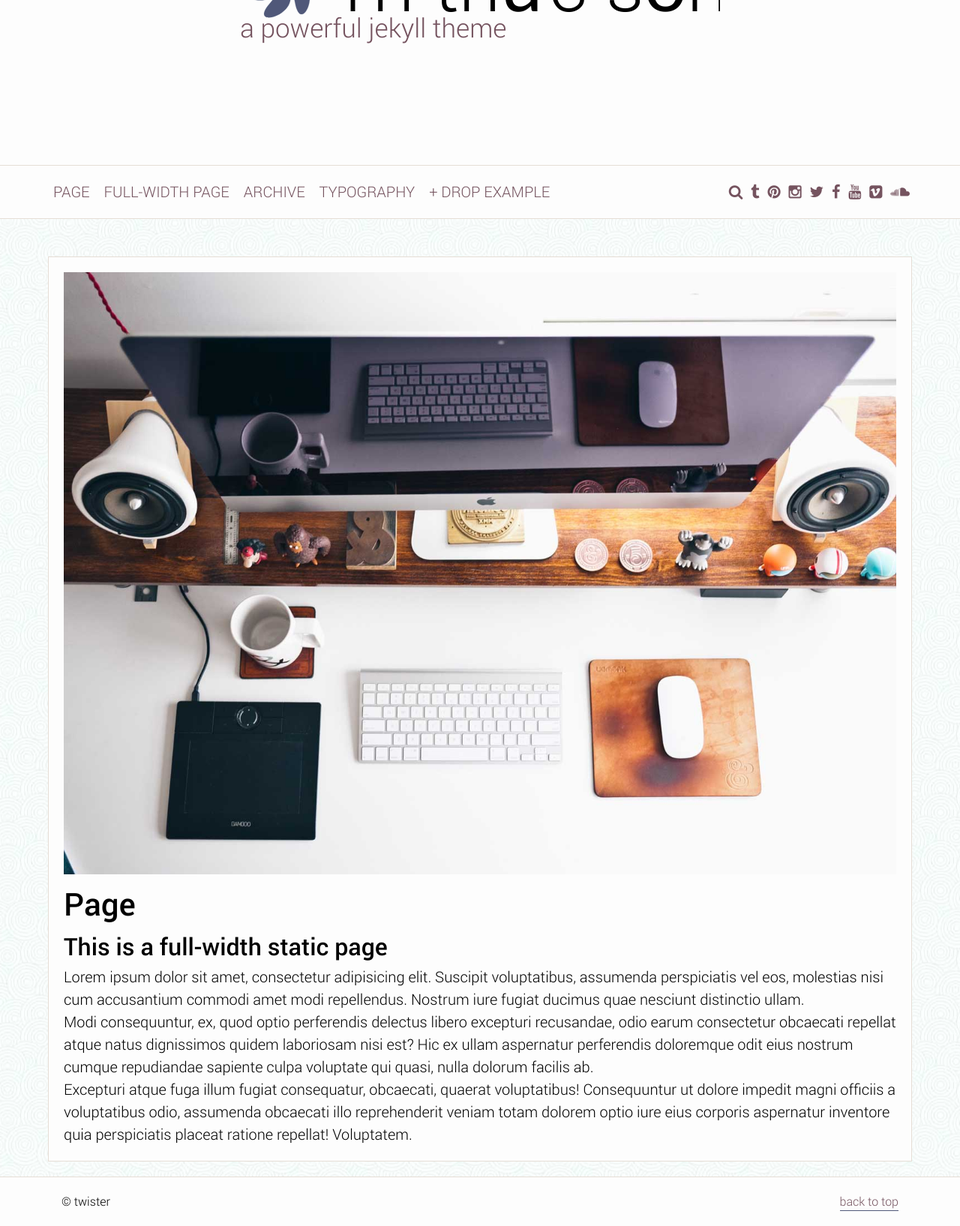
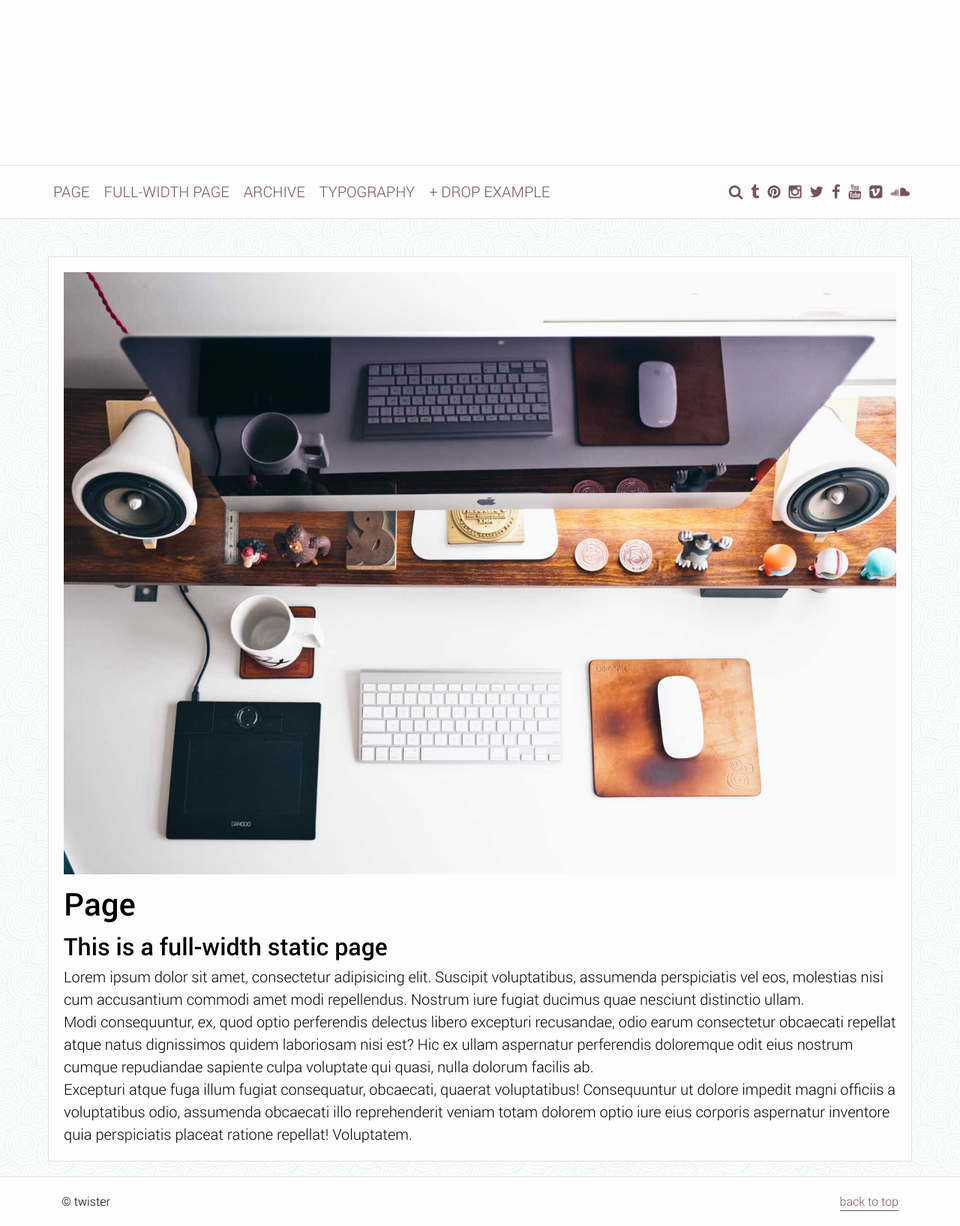
Before and after one commit to lamhongkhoa2/trithucsongcf, a Jekyll site: the page built from page-full/index.md, in a window 1280 px wide. Shown: the whole page at 75% size. Built offline with Jekyll 4.4.1, drawn with Linux system fonts in a browser that asks for light colours.

Commit message:
Update full.html

```diff
--- a/_includes/full.html
+++ b/_includes/full.html
@@ -1,5 +1,5 @@
 <svg xmlns:dc="http://purl.org/dc/elements/1.1/" xmlns:cc="http://creativecommons.org/ns#" xmlns:rdf="http://www.w3.org/1999/02/22-rdf-syntax-ns#" xmlns:svg="http://www.w3.org/2000/svg" xmlns="http://www.w3.org/2000/svg" version="1.1" viewBox="0 0 127.27984 28.97019" class="ts_full">
-  <g transform="translate(-292.0152,-400.88218)">
+  <g transform="translate(-292.0152,-450.88218)">
     <path class="icon" d="m 297.74177,394.32464 c -6.43839,7.45302 10.47423,2.57234 4.08373,-4.92179 -8.45201,-9.91167 4.56001,0.30634 -8.45598,-0.20531 -9.84128,-0.38685 4.51944,9.79291 6.39417,0.12411 2.47952,-12.78788 2.60362,3.75616 -5.11169,-6.73916 -5.83349,-7.93542 -4.83859,9.63922 3.88967,5.07655 11.54391,-6.03455 -1.31336,4.37751 2.08179,-8.19829 2.56705,-9.50845 -10.55305,2.227 -1.54383,6.20624 11.91551,5.26292 -4.24135,1.70251 7.70765,-3.48393 9.03454,-3.92143 -8.32085,-6.8622 -5.8148,2.66251 3.31449,12.5973 -3.97551,-2.25452 7.52949,3.85389 8.69884,4.61851 0.17712,-10.78402 -5.7071,-2.88615 -7.78241,10.44566 -0.71604,-4.51385 1.68147,8.28966 1.81274,9.68062 8.54172,-6.58525 -1.30184,-6.26148 -13.019,0.42823 3.08263,-3.37416 -5.43273,6.48315 z" transform="translate(2.1245714,0.11182024)" />
     <text x="316.02356" y="396.5386"  class="Tri thức sống" xml:space="preserve">
         <tspan x="316.02356" y="396.5386">Tri thức sống</tspan>
```
